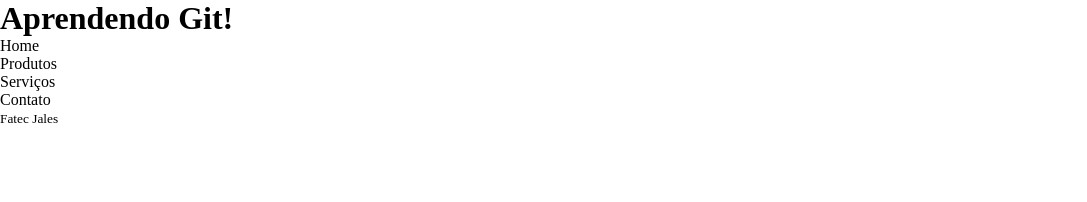
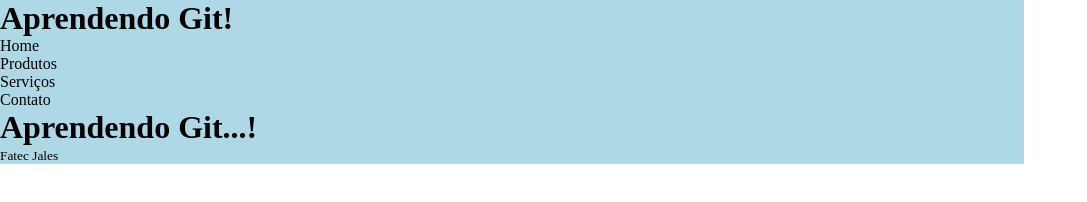
Before and after one commit to prof-jlgregorio/Intro-Git-ADS, a plain HTML site: page index.html in a window 1280 px wide. Shown: the whole page, without its empty margins (0-1087 px from the left). Drawn offline with Linux system fonts and the light colour scheme.

Commit message:
New classes and new content

```diff
--- a/index.html
+++ b/index.html
@@ -26,6 +26,9 @@
         </nav>
 
         <main>
+            <div>
+                <h1>Aprendendo Git...!</h1>
+            </div>
 
         </main>
 
--- a/style.css
+++ b/style.css
@@ -3,3 +3,8 @@
     padding: 0;
     box-sizing: border-box;
 }
+
+.container {
+    width: 80%;
+    background-color: lightblue;
+}
```
